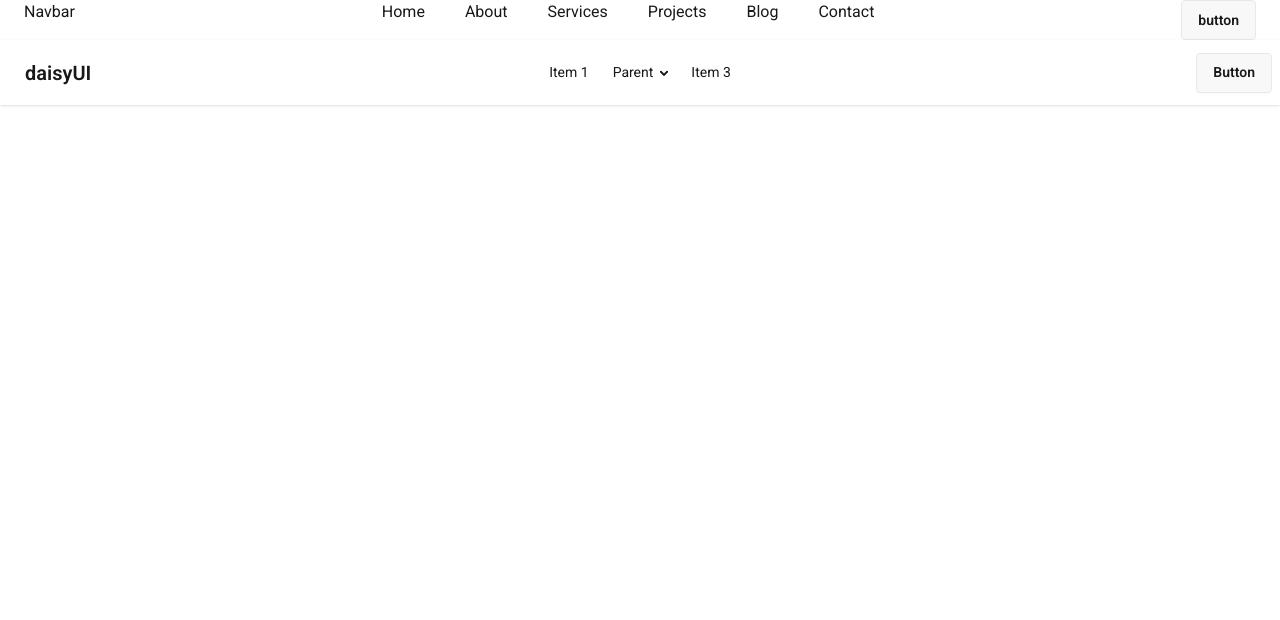
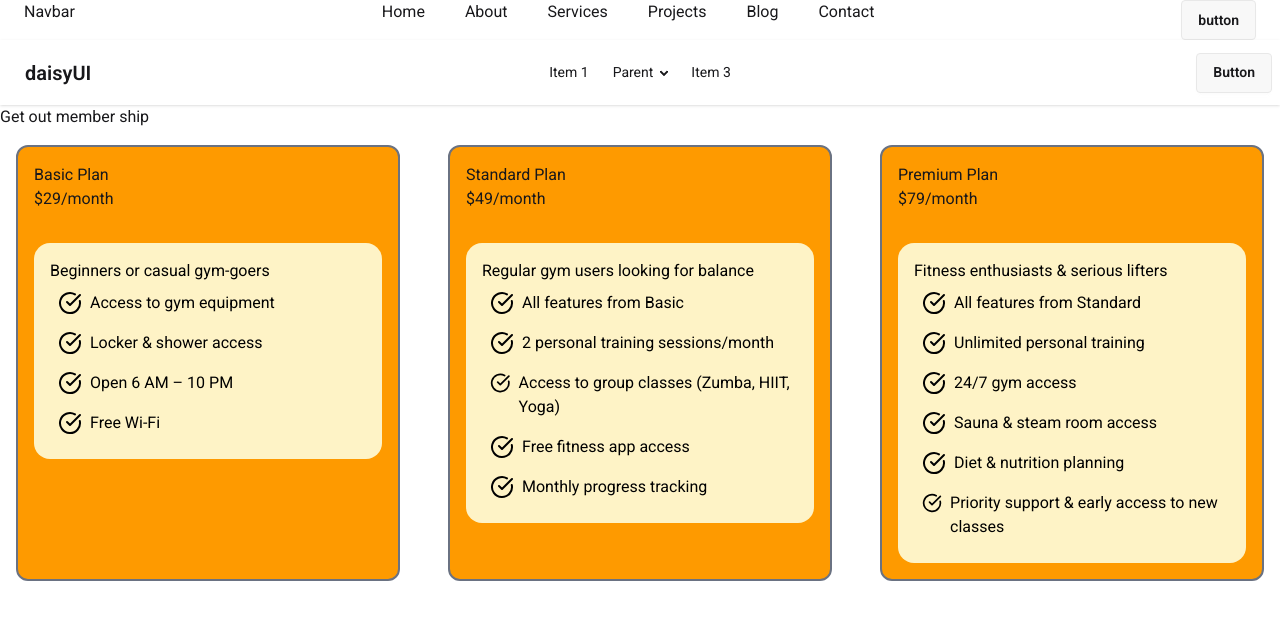
Before and after one commit to trmtanjil/mileStone-8, a React (Vite) app: page / in a window 1280 px wide. Shown: the top 620 px of the page. Built offline with nearby package versions, Linux system fonts and the light colour scheme.

Commit message:
pricing cart model  commit

```diff
--- /dev/null
+++ b/public/pricingData.json
@@ -0,0 +1,38 @@
+[
+    {
+      "name": "Basic Plan",
+      "price": "$29/month",
+      "target": "Beginners or casual gym-goers",
+      "features": [
+        "Access to gym equipment",
+        "Locker & shower access",
+        "Open 6 AM – 10 PM",
+        "Free Wi-Fi"
+      ]
+    },
+    {
+      "name": "Standard Plan",
+      "price": "$49/month",
+      "target": "Regular gym users looking for balance",
+      "features": [
+        "All features from Basic",
+        "2 personal training sessions/month",
+        "Access to group classes (Zumba, HIIT, Yoga)",
+        "Free fitness app access",
+        "Monthly progress tracking"
+      ]
+    },
+    {
+      "name": "Premium Plan",
+      "price": "$79/month",
+      "target": "Fitness enthusiasts & serious lifters",
+      "features": [
+        "All features from Standard",
+        "Unlimited personal training",
+        "24/7 gym access",
+        "Sauna & steam room access",
+        "Diet & nutrition planning",
+        "Priority support & early access to new classes"
+      ]
+    }
+  ]
--- a/src/App.jsx
+++ b/src/App.jsx
@@ -1,9 +1,11 @@
-
-
+import { Suspense } from 'react'
 import './App.css'
 import DaisyuiNavbar from './assets/components/daisyuiNaveBar/daisyuiNavbar'
 import Navbar from './assets/components/navbar/navbar'
+import PricingData from './assets/components/pricignData/PricingData'
 
+
+const pricingFechData = fetch('pricingData.json').then(res=>res.json())
 
 function App() {
 
@@ -25,6 +27,10 @@ function App() {
      </nav>
 
       <main>
+        <Suspense  fallback={<span className="loading loading-spinner loading-lg"></span>}>
+
+        <PricingData  pricingFechData={pricingFechData}></PricingData>
+        </Suspense>
 
       </main>
 
--- a/src/assets/components/navbar/navbar.jsx
+++ b/src/assets/components/navbar/navbar.jsx
@@ -64,7 +64,9 @@ const links =   navLinks.map(rounter=> <Links rounter={rounter}></Links> )
             menue ? <X  className='md:hidden'></X> : <Menu className='md:hidden' ></Menu>
         }
 
-        <ul className='md:hidden'>
+        <ul className={`md:hidden absolute  duration-1000
+          ${menue ? 'top-8 ' : '-top-52 '}
+           bg-green-600 text-black rounded-2xl`}>
             {links}
         </ul>
 
--- /dev/null
+++ b/src/assets/components/pricignData/PricingCart.jsx
@@ -0,0 +1,27 @@
+import React from 'react';
+import PricingFeatur from './PricingFeatur';
+
+const PricingCart = ({pricing}) => {
+ const {name, price, target,features}=pricing
+    return (
+        <div className='gap-4 m-4 bg-amber-500 rounded-xl border-2 border-gray-500'>
+            <div className=' p-4 '>
+                <h2>{ name} </h2>
+                <h1>{ price}</h1>
+            </div>
+
+                <div className='bg-amber-100 text-black p-4 m-4 rounded-2xl'>
+                    <h4>{target}</h4>
+
+                    {
+                        features.map(featur=><PricingFeatur featur={featur}></PricingFeatur>)
+                    }
+                </div>
+            <div>
+
+            </div>
+        </div>
+    );
+};
+
+export default PricingCart;
--- /dev/null
+++ b/src/assets/components/pricignData/PricingData.jsx
@@ -0,0 +1,28 @@
+import React, { use } from 'react';
+import PricingCart from './PricingCart';
+
+const PricingData = ({pricingFechData}) => {
+
+const pricinguse = use(pricingFechData)
+
+
+    return (
+        <div>
+
+            <h2>Get out member ship </h2>
+            <div className='grid md:grid-cols-3 gap-4's>
+                {
+                    pricinguse.map(pricing=>
+                        <PricingCart
+                        key={pricing.id}
+                        pricing={pricing}
+                        ></PricingCart>
+                    )
+                }
+            </div>
+
+        </div>
+    );
+};
+
+export default PricingData;
--- /dev/null
+++ b/src/assets/components/pricignData/PricingFeatur.jsx
@@ -0,0 +1,12 @@
+import { CircleCheckBig } from 'lucide-react';
+import React from 'react';
+
+const PricingFeatur = ({featur}) => {
+    return (
+        <div>
+            <p className='flex p-2'><CircleCheckBig className='mr-2'></CircleCheckBig>{featur}</p>
+        </div>
+    );
+};
+
+export default PricingFeatur;
```
